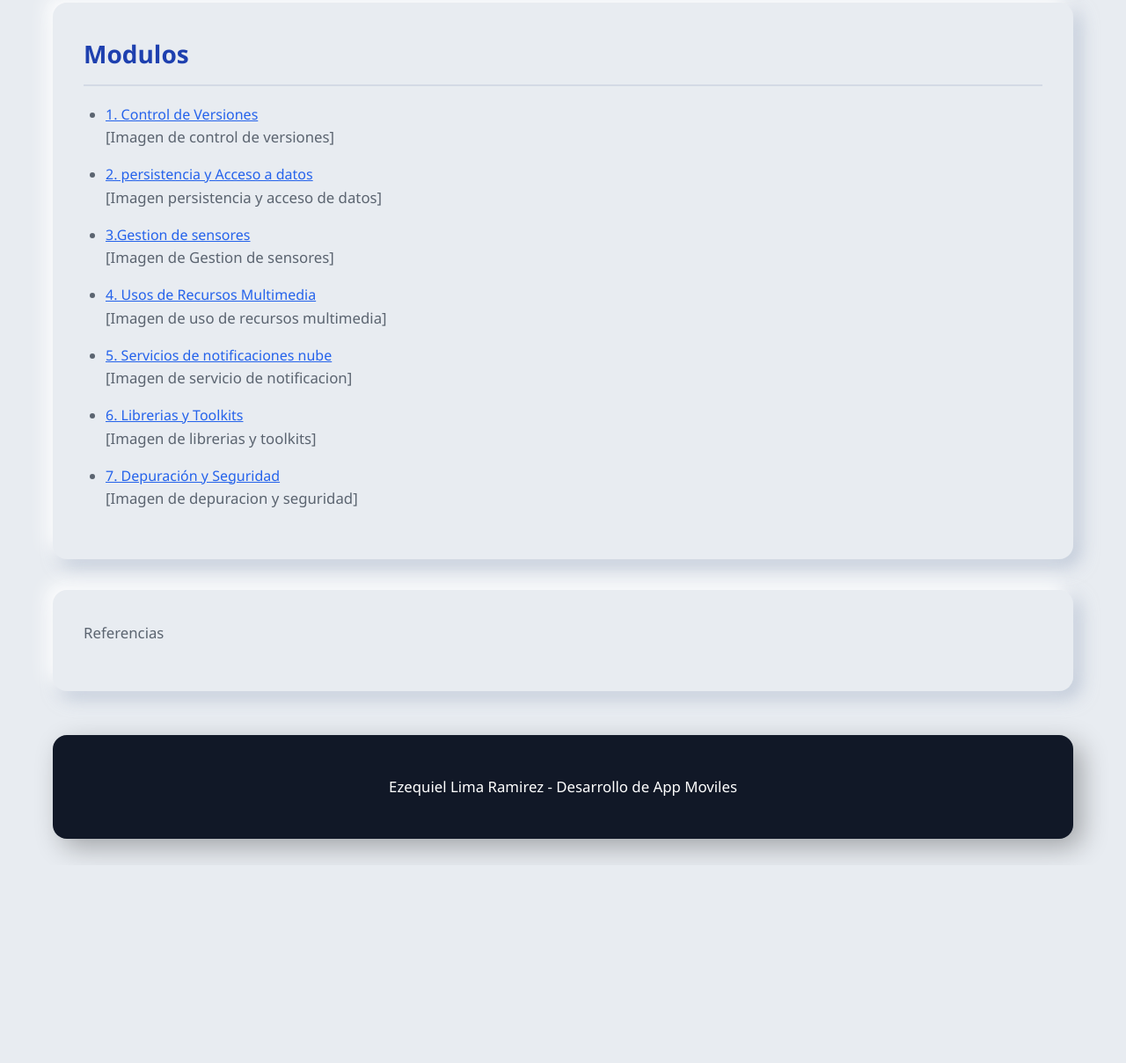
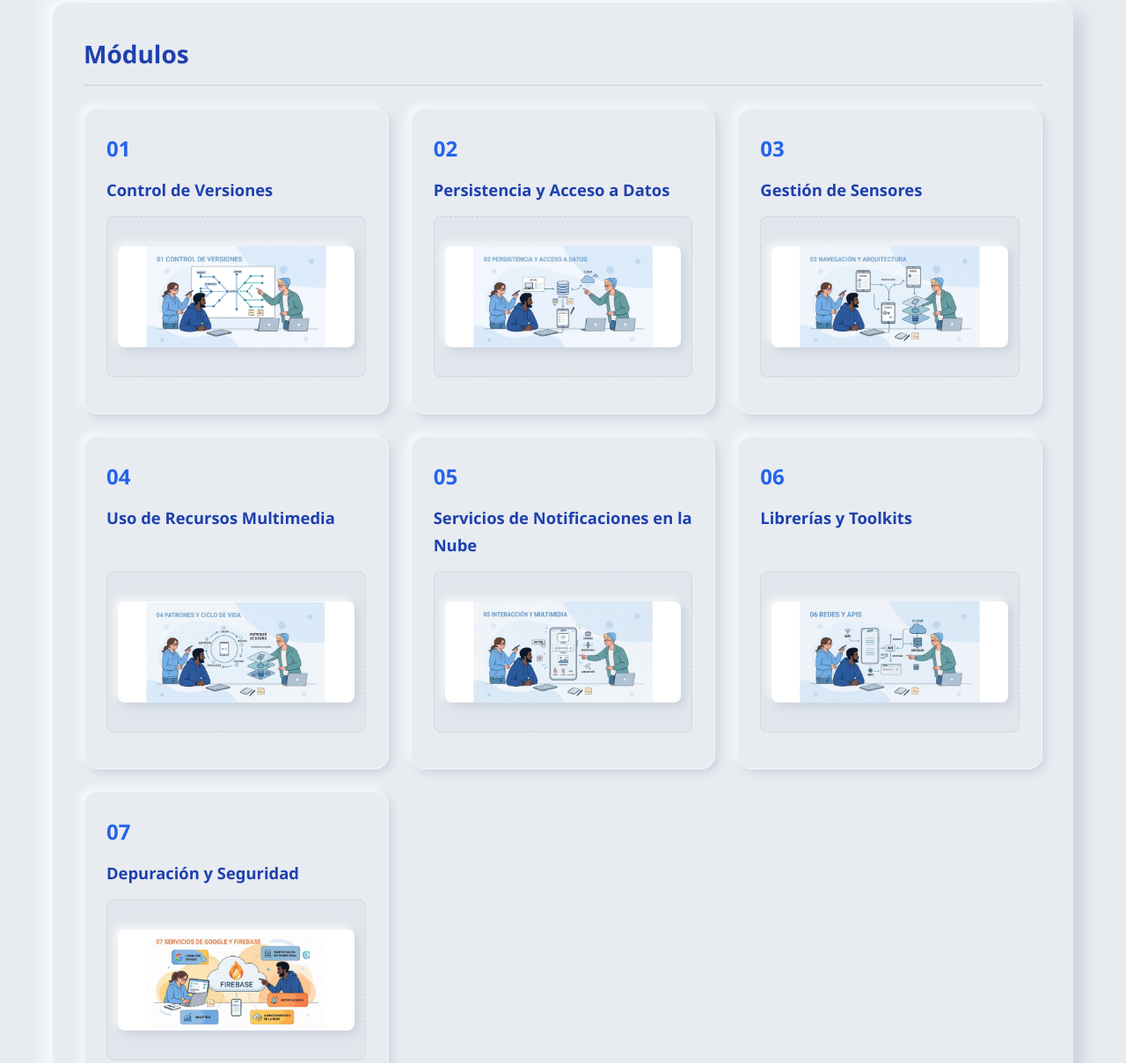
Before and after one commit to Ezeq79/Actividad3P, a plain HTML site: page index.html in a window 1280 px wide. Shown: the part 243-1452 px from the top of the page at 88% size. Before the commit the page ends 1227 px from the top, so only its background shows below. Drawn offline with Linux system fonts and the light colour scheme.

Commit message:
Add files via upload

```diff
--- a/css/style.css
+++ b/css/style.css
@@ -564,3 +564,62 @@ footer a:hover {
         border-radius: 12px;
     }
 }
+/* ================================================================= */
+/* ESTILOS ESPECÍFICOS PARA EL DASHBOARD DE MÓDULOS (INDEX)          */
+/* ================================================================= */
+
+.modules-grid {
+    display: grid;
+    grid-template-columns: repeat(auto-fit, minmax(280px, 1fr));
+    gap: 25px;
+    margin-top: 25px;
+}
+
+.module-card {
+    background: var(--bg-color);
+    padding: 25px;
+    border-radius: var(--border-radius);
+    box-shadow: var(--shadow-sm);
+    text-decoration: none;
+    display: flex;
+    flex-direction: column;
+    justify-content: space-between;
+    transition: var(--transition);
+    border: 1px solid rgba(255, 255, 255, 0.5);
+}
+
+.module-card:hover {
+    transform: translateY(-5px);
+    box-shadow: var(--shadow-light), var(--shadow-dark);
+    border-color: rgba(37, 99, 235, 0.3);
+}
+
+.module-card:active {
+    box-shadow: var(--shadow-inset);
+    transform: translateY(0);
+}
+
+.module-number {
+    font-size: 1.5rem;
+    font-weight: 700;
+    color: var(--primary-blue);
+    margin-bottom: 10px;
+}
+
+.module-card h3 {
+    color: var(--primary-dark);
+    font-size: 1.15rem;
+    margin-top: 0;
+    margin-bottom: 15px;
+}
+
+.placeholder-text {
+    font-size: 0.85rem;
+    color: var(--text-muted);
+    background: rgba(163, 177, 198, 0.1);
+    padding: 8px 12px;
+    border-radius: var(--border-radius-sm);
+    text-align: center;
+    border: 1px dashed rgba(163, 177, 198, 0.4);
+    margin-top: auto;
+}
--- a/index.html
+++ b/index.html
@@ -3,58 +3,92 @@
 <head>
     <meta charset="UTF-8">
     <meta name="viewport" content="width=device-width, initial-scale=1.0">
-    <title>Tutorial</title>
+    <title>Tutorial — Desarrollo Web y Móvil</title>
     <link rel="stylesheet" href="css/style.css">
 </head>
 <body>
-    <!--Titulo de Actividad-->
+    <!-- Título de Actividad (Header Hero) -->
     <header>
-        <h1> Temas fundamentales de Desarrollo Web y Movil</h1>
-        <p> Investigación y elaboración de sitio web responsivo</p>
+        <h1>Temas Fundamentales de Desarrollo Web y Móvil</h1>
+        <p>Investigación y elaboración de sitio web responsivo</p>
     </header>
-     <main>
-            <!--Segmentos o Temas-->
-        <section>
-            <h2>Modulos</h2>
-            <ul>
-                <li>
-                    <a href="pages/verciones.html"> 1. Control de Versiones</a>
-                    <p>[Imagen de control de versiones]</p>
-                </li>
-                <li>
-                    <a href="pages/persistencia.html"> 2. persistencia y Acceso a datos</a>
-                    <p>[Imagen persistencia y acceso de datos]</p>
-                </li>
-                <li>
-                    <a href="pages/sensores.html"> 3.Gestion de sensores</a>
-                    <p>[Imagen de Gestion de sensores]</p>
-                </li>
-                <li>
-                    <a href="pages/recusosMultimedia.html"> 4. Usos de Recursos Multimedia</a>
-                    <p>[Imagen de uso de recursos multimedia]</p>
-                </li>
-                <li>
-                    <a href="pages/notificacion.html"> 5. Servicios de notificaciones nube</a>
-                    <p>[Imagen de servicio de notificacion]</p>
-                </li>
-                <li>
-                    <a href="pages/librerias.html"> 6. Librerias y Toolkits</a>
-                    <p>[Imagen de librerias y toolkits]</p>
-                </li>
-                <li>
-                    <a href="pages/depuracion.html"> 7. Depuración y Seguridad</a>
-                    <p>[Imagen de depuracion y seguridad]</p>
-                </li>
-            </ul>
+
+    <main>
+        <!-- Dashboard de Módulos -->
+        <section class="dashboard-section">
+            <h2>Módulos</h2>
+            <div class="modules-grid">
+
+                <a href="pages/verciones.html" class="module-card">
+                    <div class="module-number">01</div>
+                    <h3>Control de Versiones</h3>
+                    <p class="placeholder-text">
+                        <img src="img/2.jpg" alt="Imagen de control de versiones">
+                    </p>
+                </a>
+
+                <a href="pages/persistencia.html" class="module-card">
+                    <div class="module-number">02</div>
+                    <h3>Persistencia y Acceso a Datos</h3>
+                    <p class="placeholder-text">
+                        <img src="img/3.jpg" alt="Imagen de persistencia y acceso a datos">
+                    </p>
+                </a>
+
+                <a href="pages/sensores.html" class="module-card">
+                    <div class="module-number">03</div>
+                    <h3>Gestión de Sensores</h3>
+                    <p class="placeholder-text">
+                        <img src="img/4.jpg" alt="Imagen de gestión de sensores">
+                    </p>
+                </a>
+
+                <a href="pages/recusosMultimedia.html" class="module-card">
+                    <div class="module-number">04</div>
+                    <h3>Uso de Recursos Multimedia</h3>
+                    <p class="placeholder-text">
+                        <img src="img/5.jpg" alt="Imagen de recursos multimedia">
+                    </p>
+                </a>
+
+                <a href="pages/notificacion.html" class="module-card">
+                    <div class="module-number">05</div>
+                    <h3>Servicios de Notificaciones en la Nube</h3>
+                    <p class="placeholder-text">
+                        <img src="img/6.jpg" alt="Imagen de servicio de notificación">
+                    </p>
+                </a>
+
+                <a href="pages/librerias.html" class="module-card">
+                    <div class="module-number">06</div>
+                    <h3>Librerías y Toolkits</h3>
+                    <p class="placeholder-text">
+                        <img src="img/7.jpg" alt="Imagen de librerías y toolkits">
+                    </p>
+                </a>
+
+                <a href="pages/depuracion.html" class="module-card">
+                    <div class="module-number">07</div>
+                    <h3>Depuración y Seguridad</h3>
+                    <p class="placeholder-text">
+                        <img src="img/8.jpg" alt="Imagen de depuración y seguridad">
+                    </p>
+                </a>
+
+            </div>
         </section>
-        <!--Segmento de Referencias-->
-         <section>
-                <p>Referencias</p>
-         </section>
-     </main>
-     <footer>
-        <p> Ezequiel Lima Ramirez - Desarrollo de App Moviles</p>
-     </footer>
+
+        <!-- Segmento de Referencias -->
+        <section class="references-section">
+            <h2>Referencias</h2>
+            <p>Material bibliográfico y documentación oficial utilizada para el desarrollo de los módulos académicos.</p>
+        </section>
+    </main>
+
+    <footer>
+        <p>&copy; 2026 Tutorial Académico</p>
+        <p>Ezequiel Lima Ramírez — Desarrollo de Apps Móviles</p>
+    </footer>
 
 </body>
 </html>
```
Also changed, not shown: img/1.jpg (added), img/2.jpg (added), img/3.jpg (added), img/4.jpg (added), img/5.jpg (added), img/6.jpg (added), img/7.jpg (added), img/8.jpg (added).
